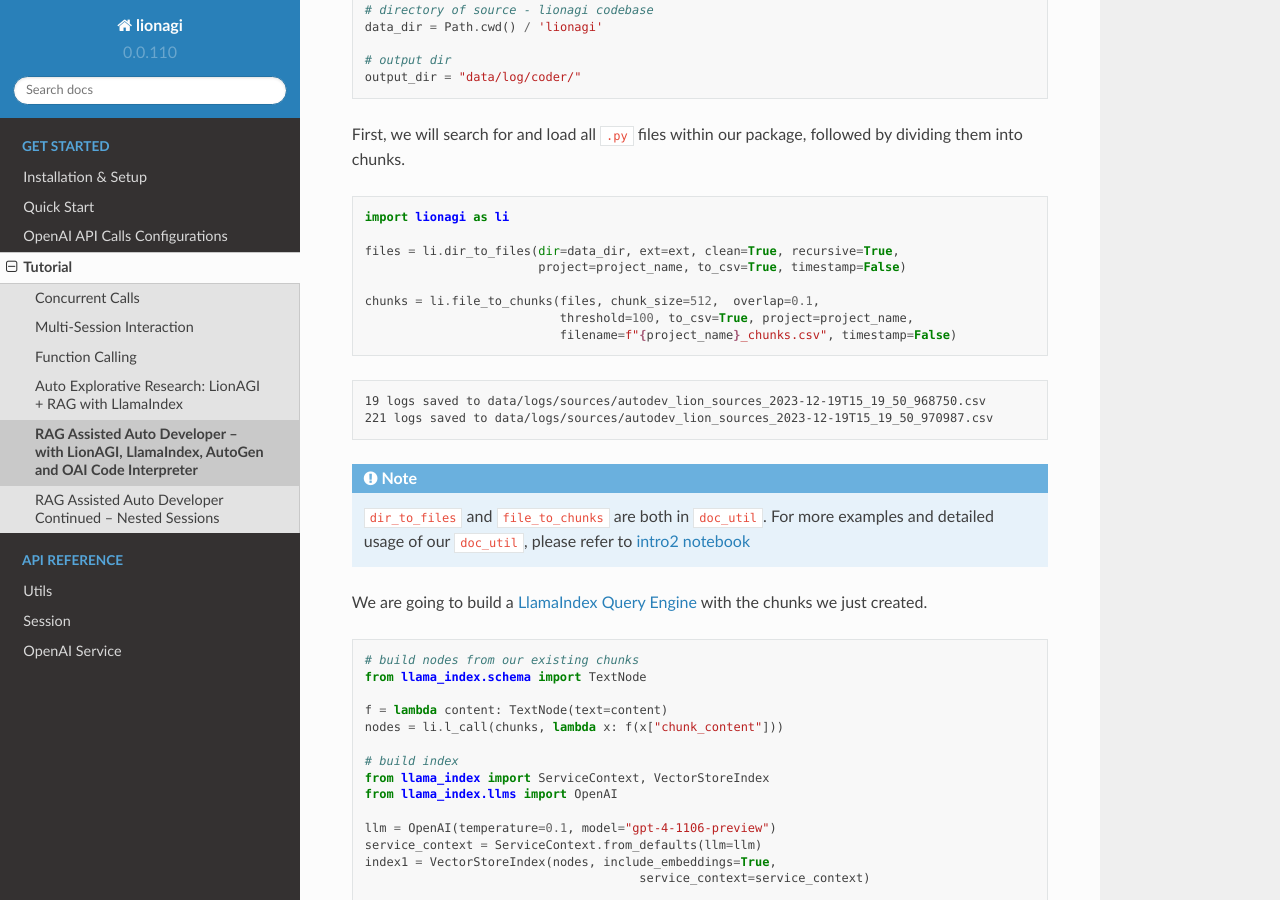
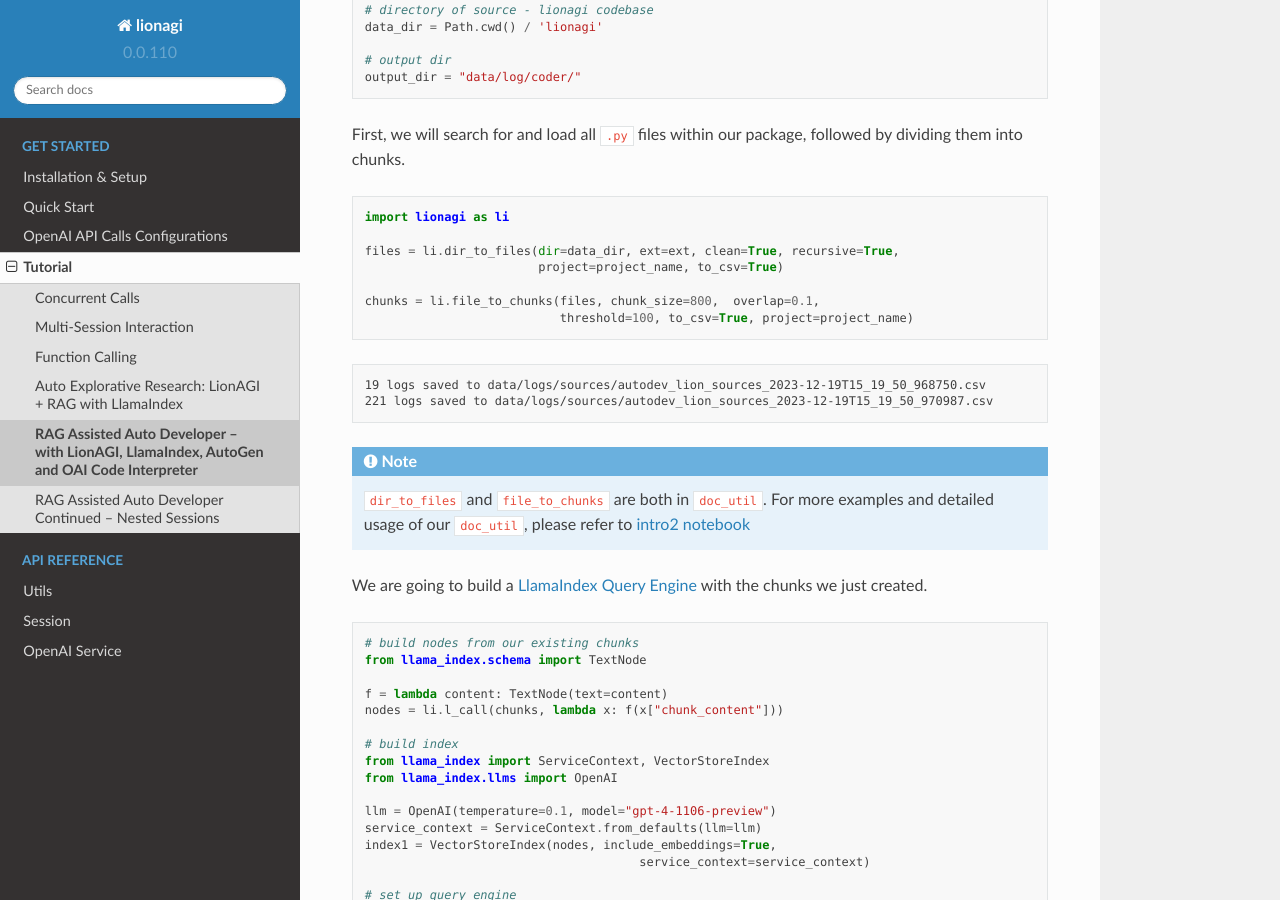
Before and after one commit to lion-agi/lionagi, a Sphinx documentation site: the page built from docs/Get_started/Examples/coder.rst, in a window 1280 px wide and 900 px high, scrolled down 817 px. Built offline with Sphinx 7.4.7 and the Read the Docs theme 2.0.0, drawn with Linux system fonts in a browser that asks for light colours.

Commit message:
Update coder.rst

```diff
--- a/docs/Get_started/Examples/coder.rst
+++ b/docs/Get_started/Examples/coder.rst
@@ -42,11 +42,10 @@ followed by dividing them into chunks.
    import lionagi as li
 
    files = li.dir_to_files(dir=data_dir, ext=ext, clean=True, recursive=True,
-                           project=project_name, to_csv=True, timestamp=False)
+                           project=project_name, to_csv=True)
 
-   chunks = li.file_to_chunks(files, chunk_size=512,  overlap=0.1,
-                              threshold=100, to_csv=True, project=project_name,
-                              filename=f"{project_name}_chunks.csv", timestamp=False)
+   chunks = li.file_to_chunks(files, chunk_size=800,  overlap=0.1,
+                              threshold=100, to_csv=True, project=project_name)
 
 .. code-block:: markdown
 
```
